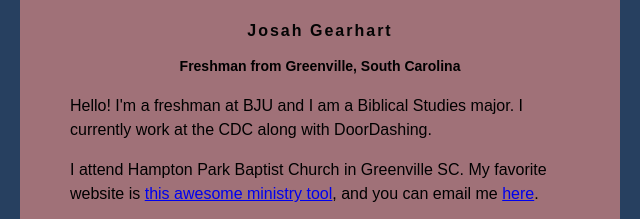
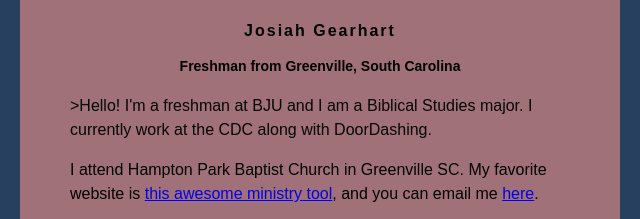
Before and after one commit to JosiahGearhart/JosiahGearhart.github.io, a plain HTML site: page index.html in a window 1280 px wide. Shown: the top 219 px of the page, 320-960 px from the left. Drawn offline with Linux system fonts and the light colour scheme.

Commit message:
Update index.html

```diff
--- a/index.html
+++ b/index.html
@@ -33,10 +33,10 @@ h3 {
 </head>
 <body>
     <div id="content">
-        <h1 style="color:#040404";>Josah Gearhart</h1>
+        <h1>Josiah Gearhart</h1>
         <h2>Freshman from Greenville, South Carolina</h2>
 
-         <p>Hello! I'm a freshman at BJU and I am a Biblical Studies major. I currently work at the CDC along with DoorDashing.</p>
+         <p style="color:#060606";>>Hello! I'm a freshman at BJU and I am a Biblical Studies major. I currently work at the CDC along with DoorDashing.</p>
          <p>
             I attend Hampton Park Baptist Church in Greenville SC. My favorite website is
             <a href="https://www.youtube.com/watch?v=dQw4w9WgXcQ">this awesome ministry tool</a>, and you can email me
```
